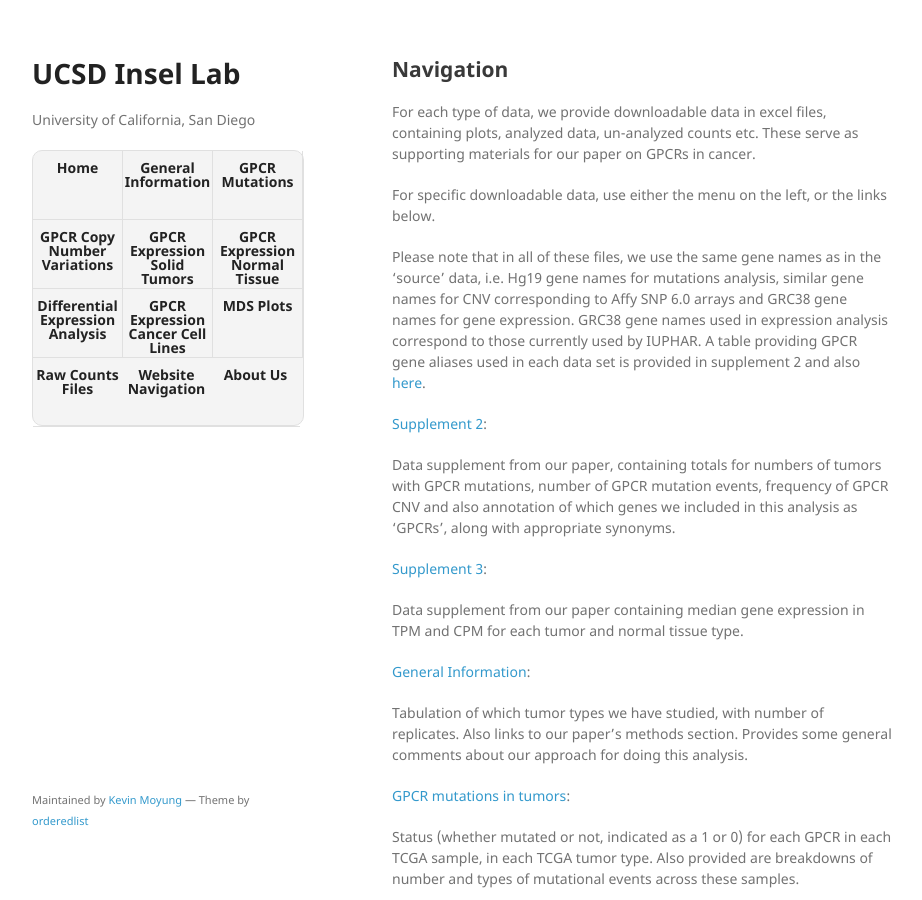
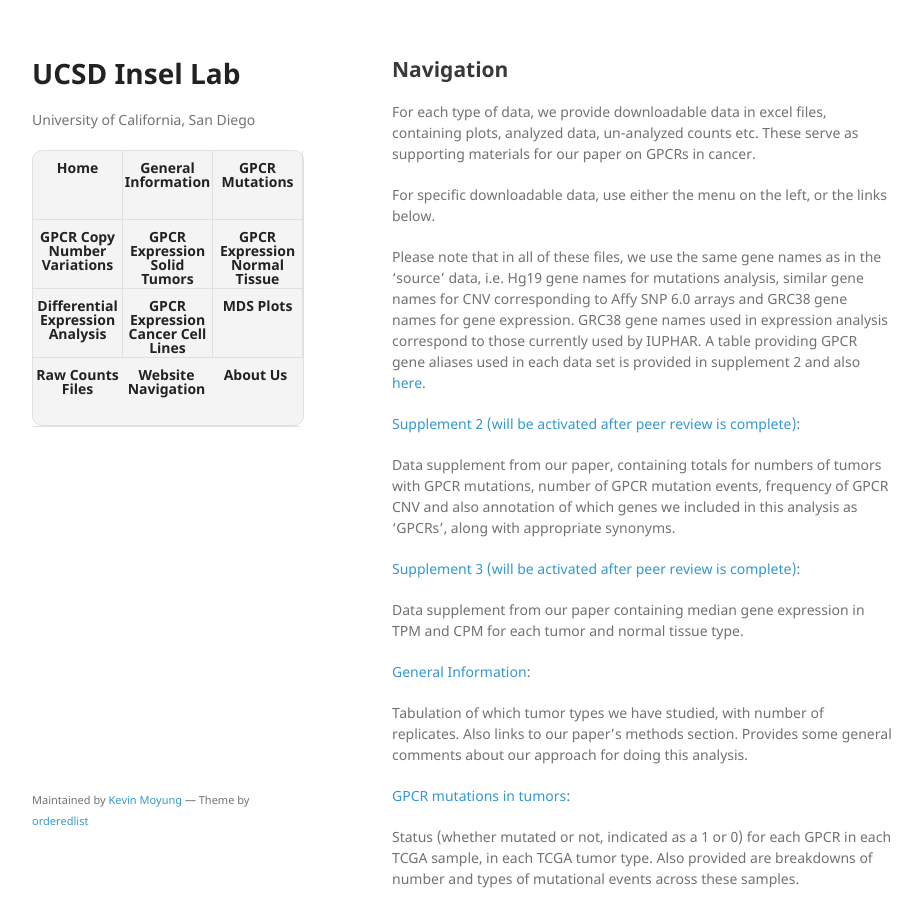
Before and after one commit to insellab/insellab.github.io, a Jekyll site: the page built from navigation.md, in a window 1280 px wide and 900 px high. Shown: the whole window, without its empty margins (178-1100 px from the left). Built offline with Jekyll 4.4.1, drawn with Linux system fonts in a browser that asks for light colours; our own code applies the rules of GitHub Pages for plain Markdown files.

Commit message:
Update navigation.md

```diff
--- a/navigation.md
+++ b/navigation.md
@@ -10,11 +10,11 @@ For specific downloadable data, use either the menu on the left, or the links be
 
 Please note that in all of these files, we use the same gene names as in the ‘source’ data, i.e. Hg19 gene names for mutations analysis, similar gene names for CNV corresponding to Affy SNP 6.0 arrays and GRC38 gene names for gene expression. GRC38 gene names used in expression analysis correspond to those currently used by IUPHAR. A table providing GPCR gene aliases used in each data set is provided in supplement 2 and also [here](https://drive.google.com/open?id=0ByccgsfmD86PbFd5R29paUQ4LUE).
 
-[Supplement 2](https://www.youtube.com/):
+[Supplement 2 (will be activated after peer review is complete)]( ):
 
 Data supplement from our paper, containing totals for numbers of tumors with GPCR mutations, number of GPCR mutation events, frequency of GPCR CNV and also annotation of which genes we included in this analysis as ‘GPCRs’, along with appropriate synonyms.
 
-[Supplement 3](https://www.youtube.com/):
+[Supplement 3 (will be activated after peer review is complete)]( ):
 
 Data supplement from our paper containing median gene expression in TPM and CPM for each tumor and normal tissue type.
 
```
